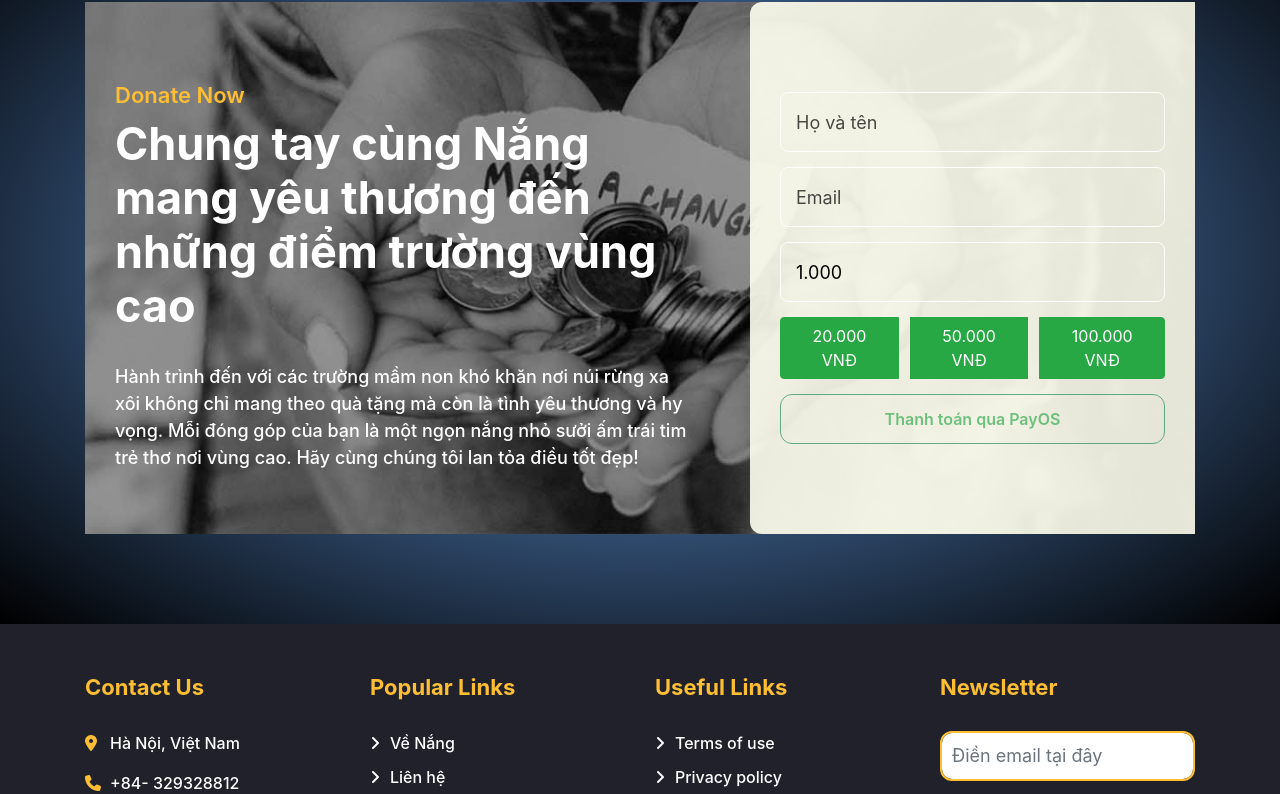
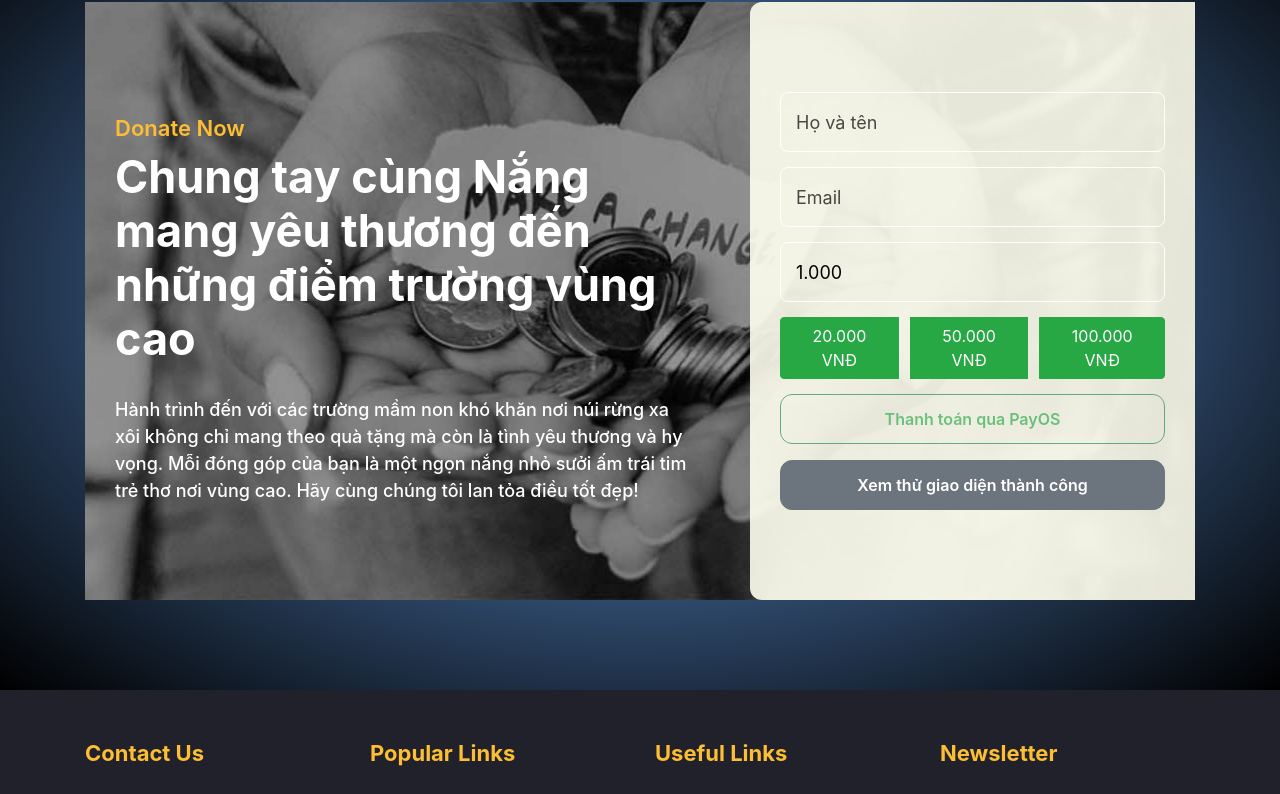
Before and after one commit to Thenamgh/NVC_REACTJS, a React (Create React App) app: page /donate in a window 1280 px wide. Shown: the part 548-1342 px from the top of the page. Built offline with nearby package versions, Linux system fonts and the light colour scheme; the HTML template or start-up script is replaced by a standard one.

Commit message:
Thêm giao diện thanh toán thành công

```diff
--- a/src/App.jsx
+++ b/src/App.jsx
@@ -7,6 +7,7 @@ import Events from './pages/Events'; // Trang sự kiện
 import Donate from './pages/Donate';
 import QRCodePage from './pages/QRcode';
 import Success from './pages/Success';
+import PaymentSuccess from './pages/PaymentSuccess';
 
 function App() {
   return (
@@ -19,6 +20,7 @@ function App() {
         <Route path="/donate" element={<Donate />} />
         <Route path="/qrcode" element={<QRCodePage />} />
         <Route path="/success" element={<Success />} />
+        <Route path="/success" element={<PaymentSuccess />} />
       </Routes>
     </Router>
   );
--- a/src/components/News.jsx
+++ b/src/components/News.jsx
@@ -126,15 +126,16 @@ function News() {
 
             {/* Danh sách bài viết */}
             <div className="articles-slider">
-                <h2>Slide bài viết</h2>
+                <h2 className="articles-title">Slide bài viết</h2>
                 {articles.length === 0 ? (
-                    <p>Chưa có bài viết nào.</p>
+                    <p className="no-articles">Chưa có bài viết nào.</p>
                 ) : (
                     <Slider {...sliderSettings}>
                         {articles.map((article, index) => (
-                            <div key={index} className="article-slide">
-                                <h3>{article.title}</h3>
+                            <div key={index} className="article-item">
+                                <h3 className="article-title">{article.title}</h3>
                                 <div
+                                    className="article-content"
                                     dangerouslySetInnerHTML={{ __html: article.content }}
                                 />
                                 {article.image && (
@@ -149,6 +150,7 @@ function News() {
                     </Slider>
                 )}
             </div>
+
         </div>
     );
 }
--- a/src/css/newsForm.css
+++ b/src/css/newsForm.css
@@ -315,3 +315,12 @@
     border-radius: 8px;
     margin-top: 10px;
 }
+
+.article-item:hover {
+    border: 1px solid #007bff;
+    background-color: #f0f8ff;
+}
+
+.article-slide {
+    padding: 0 10px;
+}
--- a/src/pages/Donate.jsx
+++ b/src/pages/Donate.jsx
@@ -63,6 +63,7 @@ export default function Donate() {
                     price: amount,
                     returnUrl: "http://localhost:3000/success",
                     cancelUrl: "http://localhost:3000/donate",
+                    nextUrl: "http://localhost:3000/PaymentSuccess",
                 }),
             });
 
@@ -389,6 +390,18 @@ export default function Donate() {
                                             >
                                                 Thanh toán qua PayOS
                                             </button>
+                                            <div className="mt-3">
+
+                                                <button
+                                                    type="button"
+                                                    className="btn btn-secondary w-100"
+                                                    style={{ borderRadius: "12px", height: "50px", fontWeight: 600 }}
+                                                    onClick={() => navigate('/success')}
+                                                >
+                                                    Xem thử giao diện thành công
+                                                </button>
+                                            </div>
+
 
 
                                         </div>
@@ -397,7 +410,6 @@ export default function Donate() {
 
 
                             </div>
-
                         </div>
                     </div>
                 </div>
--- a/src/pages/NewsPage.jsx
+++ b/src/pages/NewsPage.jsx
@@ -15,13 +15,10 @@ export default function NewsPage() {
         alert('Bài viết đã được đăng!');
         setIsModalOpen(false);
     };
-    const handleCreateArticle = () => {
-        console.log("Tạo bài viết mới!");
+    const handleCreateArticle = (newArticle) => {
+        setArticles((prev) => [...prev, newArticle]);
     };
 
-    handleCreateArticle = (newArticle) => {
-        setArticles([...articles, newArticle]); // Lưu bài viết vào danh sách
-    }
 
 
     return (
--- /dev/null
+++ b/src/pages/PaymentSuccess.jsx
@@ -0,0 +1,62 @@
+import React from 'react';
+import { useNavigate } from 'react-router-dom';
+
+const PaymentSuccess = () => {
+    const navigate = useNavigate();
+
+    return (
+        <div style={styles.container}>
+            <div style={styles.card}>
+                <h2 style={styles.title}>🎉 Thanh toán thành công!</h2>
+                <p style={styles.message}>
+                    Cảm ơn bạn đã ủng hộ hành trình của chúng tôi. Khoản đóng góp của bạn đã được ghi nhận.
+                </p>
+                <button
+                    onClick={() => navigate('/sao-ke')}
+                    style={styles.button}
+                >
+                    Đến trang sao kê
+                </button>
+            </div>
+        </div>
+    );
+};
+
+const styles = {
+    container: {
+        display: 'flex',
+        justifyContent: 'center',
+        alignItems: 'center',
+        height: '90vh',
+        backgroundColor: '#f8f9fa',
+    },
+    card: {
+        background: '#fff',
+        padding: '40px',
+        borderRadius: '12px',
+        boxShadow: '0 4px 12px rgba(0,0,0,0.1)',
+        textAlign: 'center',
+        maxWidth: '500px',
+    },
+    title: {
+        fontSize: '28px',
+        color: '#28a745',
+        marginBottom: '16px',
+    },
+    message: {
+        fontSize: '18px',
+        color: '#333',
+        marginBottom: '30px',
+    },
+    button: {
+        padding: '12px 24px',
+        backgroundColor: '#007bff',
+        color: '#fff',
+        border: 'none',
+        borderRadius: '8px',
+        fontSize: '16px',
+        cursor: 'pointer',
+    },
+};
+
+export default PaymentSuccess;
```
